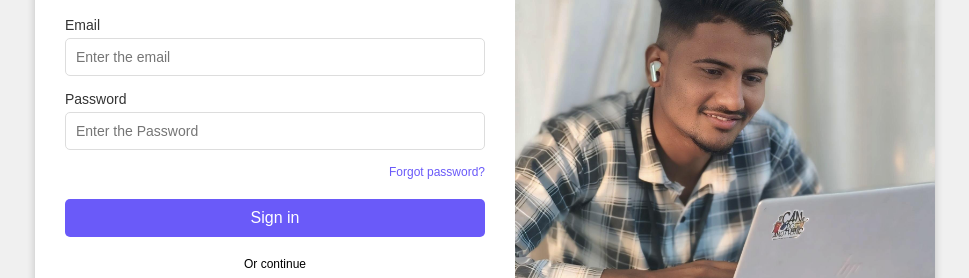
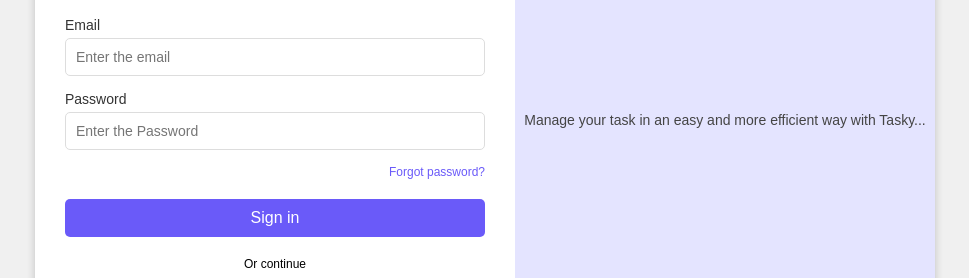
Before and after one commit to rohan7720/page, a plain HTML site: page index.html in a window 1280 px wide. Shown: the part 280-558 px from the top of the page, without its empty margins (155-1124 px from the left). Drawn offline with Linux system fonts and the light colour scheme.

Commit message:
Update index.html

```diff
--- a/index.html
+++ b/index.html
@@ -189,7 +189,7 @@
         </div>
         <div class="right-section">
             <div class="illustration">
-                <img src="./shared image (1).jpg" class="rj" alt="Illustration">
+
                 <p>Manage your task in an easy and more efficient way with Tasky...</p>
             </div>
         </div>
```
